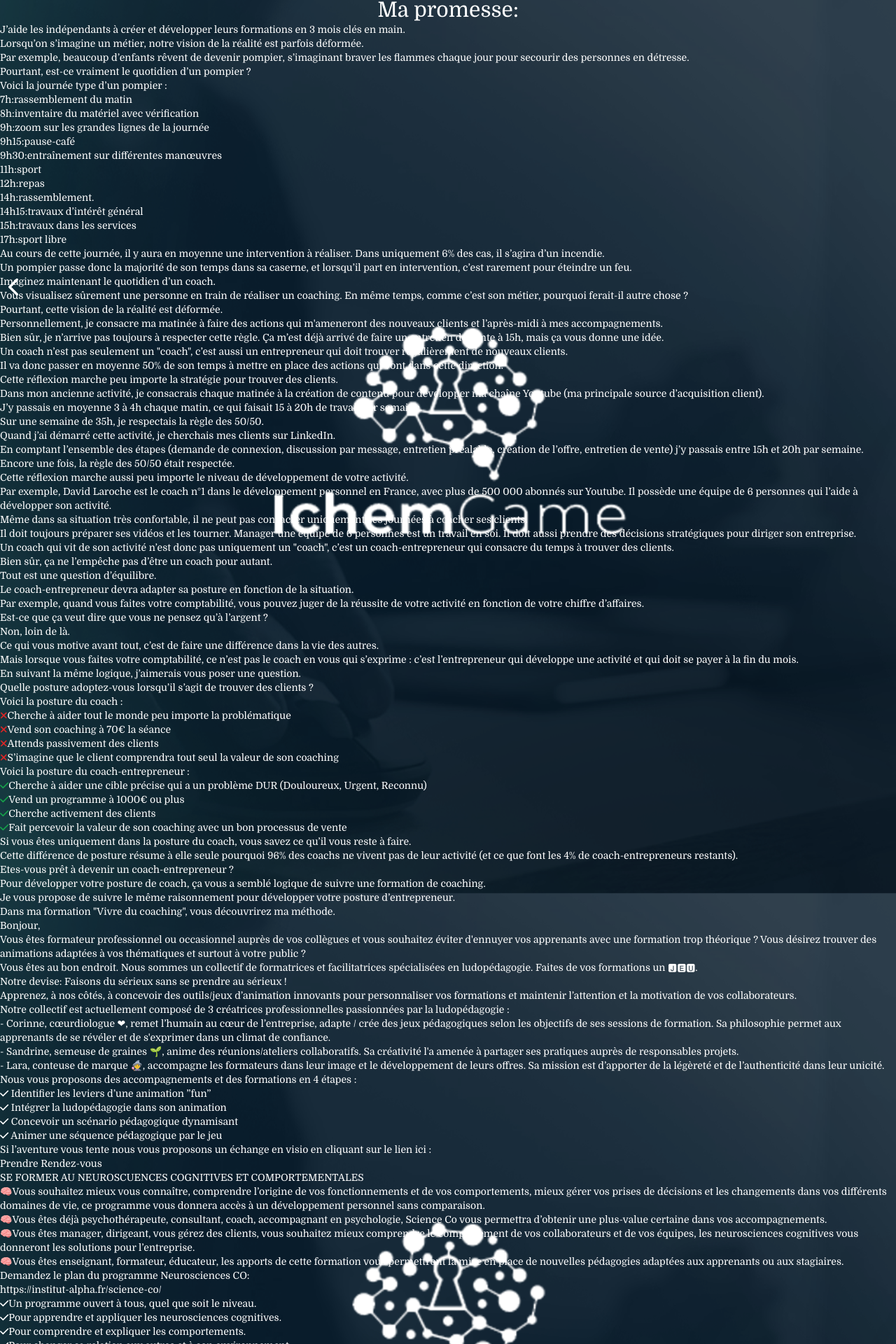
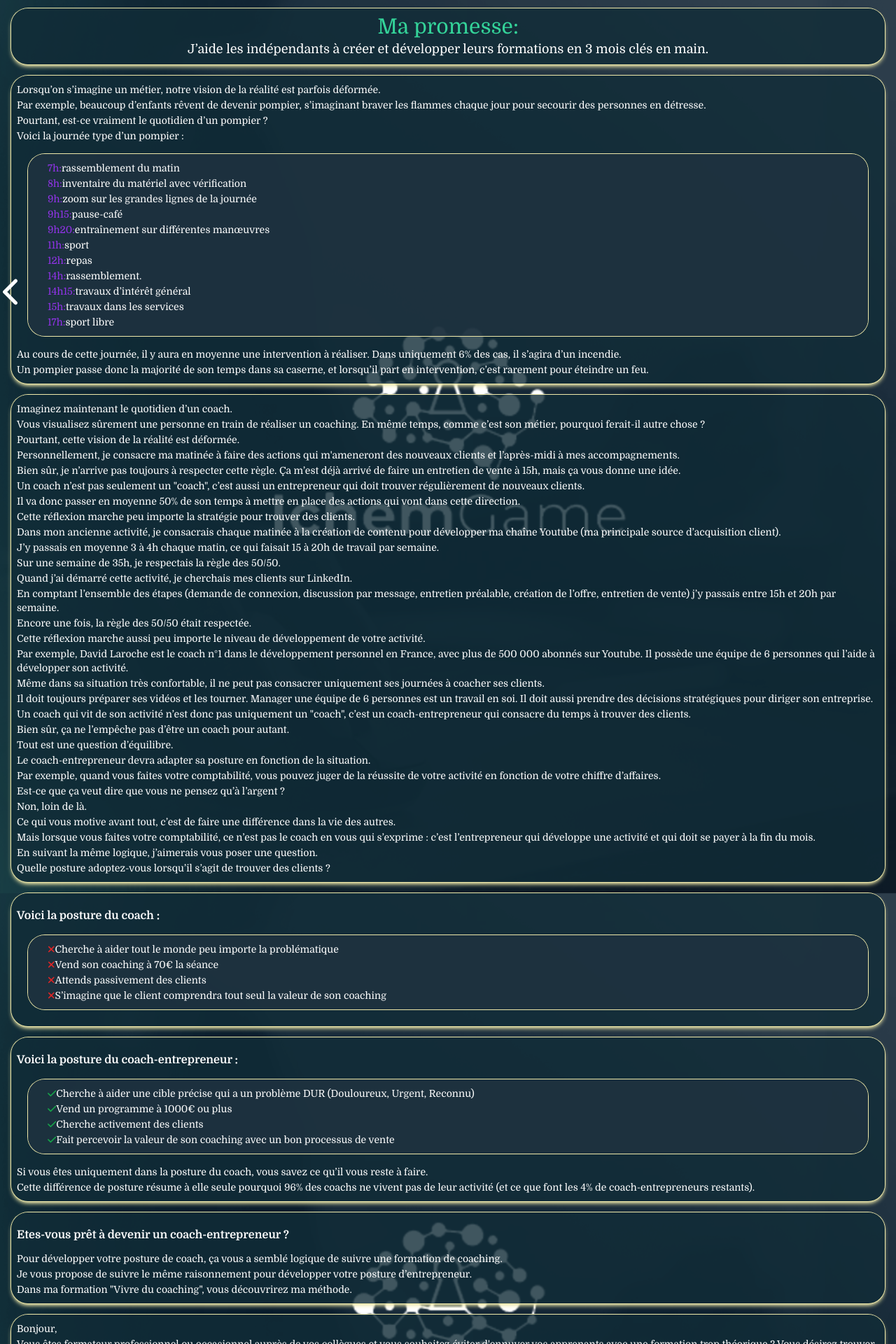
Before and after one commit to Hortleur/ichemGame, a Vue app: page /formation in a window 1280 px wide. Shown: the part 4-1924 px from the top of the page at 70% size. Built offline with nearby package versions, Linux system fonts and the light colour scheme.

Commit message:
mise en page page formation

```diff
--- a/src/views/Formation.vue
+++ b/src/views/Formation.vue
@@ -5,16 +5,24 @@
 <template>
   <main class="text-white text-sm">
     <router-link to="/">
-      <font-awesome-icon icon="chevron-left" size="2x" class="fixed left-3 top-1/2" />
+      <font-awesome-icon
+        icon="chevron-left"
+        size="3x"
+        class="fixed left-1 top-1/2 font-bold"
+      />
     </router-link>
-    <div class="text-sm">
-      <h1 class="text-3xl text-center">Ma promesse:</h1>
-      <p>
+    <div
+      class="bg-darkblue bg-opacity-80 m-4 p-2 ring-1 ring-yellowIg rounded-3xl text-center shadow-md shadow-yellowIg"
+    >
+      <h1 class="text-3xl text-emerald-400">Ma promesse:</h1>
+      <h2 class="text-lg">
         J’aide les indépendants à créer et développer leurs formations en 3 mois clés en
         main.
-      </p>
+      </h2>
     </div>
-    <div>
+    <div
+      class="text-sm bg-darkblue bg-opacity-80 m-4 p-2 ring-1 ring-yellowIg rounded-3xl shadow-md shadow-yellowIg"
+    >
       <p>
         Lorsqu’on s’imagine un métier, notre vision de la réalité est parfois déformée.
       </p>
@@ -24,18 +32,27 @@
       </p>
       <p>Pourtant, est-ce vraiment le quotidien d’un pompier ?</p>
       <p>Voici la journée type d’un pompier :</p>
-      <div>
-        <p><span>7h:</span>rassemblement du matin</p>
-        <p><span>8h:</span>inventaire du matériel avec vérification</p>
-        <p><span>9h:</span>zoom sur les grandes lignes de la journée</p>
-        <p><span>9h15:</span>pause-café</p>
-        <p><span>9h30:</span>entraînement sur différentes manœuvres</p>
-        <p><span>11h:</span>sport</p>
-        <p><span>12h:</span>repas</p>
-        <p><span>14h:</span>rassemblement.</p>
-        <p><span>14h15:</span>travaux d’intérêt général</p>
-        <p><span>15h:</span>travaux dans les services</p>
-        <p><span>17h:</span>sport libre</p>
+      <div
+        class="text-sm pl-7 bg-blueSecond bg-opacity-80 m-4 p-2 ring-1 ring-yellowIg rounded-3xl"
+      >
+        <p><span class="text-purple-600">7h:</span>rassemblement du matin</p>
+        <p>
+          <span class="text-purple-600">8h:</span>inventaire du matériel avec vérification
+        </p>
+        <p>
+          <span class="text-purple-600">9h:</span>zoom sur les grandes lignes de la
+          journée
+        </p>
+        <p><span class="text-purple-600">9h15:</span>pause-café</p>
+        <p>
+          <span class="text-purple-600">9h20:</span>entraînement sur différentes manœuvres
+        </p>
+        <p><span class="text-purple-600">11h:</span>sport</p>
+        <p><span class="text-purple-600">12h:</span>repas</p>
+        <p><span class="text-purple-600">14h:</span>rassemblement.</p>
+        <p><span class="text-purple-600">14h15:</span>travaux d’intérêt général</p>
+        <p><span class="text-purple-600">15h:</span>travaux dans les services</p>
+        <p><span class="text-purple-600">17h:</span>sport libre</p>
       </div>
       <p>
         Au cours de cette journée, il y aura en moyenne une intervention à réaliser. Dans
@@ -46,7 +63,9 @@
         en intervention, c’est rarement pour éteindre un feu.
       </p>
     </div>
-    <div>
+    <div
+      class="text-sm bg-darkblue bg-opacity-80 m-4 p-2 ring-1 ring-yellowIg rounded-3xl shadow-md shadow-yellowIg"
+    >
       <p>Imaginez maintenant le quotidien d’un coach.</p>
       <p>
         Vous visualisez sûrement une personne en train de réaliser un coaching. En même
@@ -129,9 +148,13 @@
       <p>En suivant la même logique, j’aimerais vous poser une question.</p>
       <p>Quelle posture adoptez-vous lorsqu’il s’agit de trouver des clients ?</p>
     </div>
-    <div>
-      <h3>Voici la posture du coach :</h3>
-      <div>
+    <div
+      class="text-sm bg-darkblue bg-opacity-80 m-4 p-2 ring-1 ring-yellowIg rounded-3xl shadow-md shadow-yellowIg"
+    >
+      <h2 class="font-bold text-base my-3">Voici la posture du coach :</h2>
+      <div
+        class="text-sm pl-7 bg-blueSecond bg-opacity-80 m-4 p-2 ring-1 ring-yellowIg rounded-3xl"
+      >
         <p>
           <font-awesome-icon icon="xmark" class="text-red-600" />Cherche à aider tout le
           monde peu importe la problématique
@@ -150,9 +173,13 @@
         </p>
       </div>
     </div>
-    <div>
-      <h3>Voici la posture du coach-entrepreneur :</h3>
-      <div>
+    <div
+      class="text-sm bg-darkblue bg-opacity-80 m-4 p-2 ring-1 ring-yellowIg rounded-3xl shadow-md shadow-yellowIg"
+    >
+      <h2 class="font-bold text-base my-3">Voici la posture du coach-entrepreneur :</h2>
+      <div
+        class="text-sm pl-7 bg-blueSecond bg-opacity-80 m-4 p-2 ring-1 ring-yellowIg rounded-3xl"
+      >
         <p>
           <font-awesome-icon icon="check" class="text-green-600" />Cherche à aider une
           cible précise qui a un problème DUR (Douloureux, Urgent, Reconnu)
@@ -179,8 +206,12 @@
         pas de leur activité (et ce que font les 4% de coach-entrepreneurs restants).
       </p>
     </div>
-    <div>
-      <h3>Etes-vous prêt à devenir un coach-entrepreneur ?</h3>
+    <div
+      class="text-sm bg-darkblue bg-opacity-80 m-4 p-2 ring-1 ring-yellowIg rounded-3xl shadow-md shadow-yellowIg"
+    >
+      <h2 class="font-bold text-base my-3">
+        Etes-vous prêt à devenir un coach-entrepreneur ?
+      </h2>
       <p>
         Pour développer votre posture de coach, ça vous a semblé logique de suivre une
         formation de coaching.
@@ -191,7 +222,9 @@
       </p>
       <p>Dans ma formation "Vivre du coaching", vous découvrirez ma méthode.</p>
     </div>
-    <div>
+    <div
+      class="text-sm bg-darkblue bg-opacity-80 m-4 p-2 ring-1 ring-yellowIg rounded-3xl shadow-md shadow-yellowIg"
+    >
       <p>Bonjour,</p>
       <p>
         Vous êtes formateur professionnel ou occasionnel auprès de vos collègues et vous
@@ -213,7 +246,9 @@
         Notre collectif est actuellement composé de 3 créatrices professionnelles
         passionnées par la ludopédagogie :
       </p>
-      <ul>
+      <ul
+        class="text-sm pl-7 bg-blueSecond bg-opacity-80 m-4 p-2 ring-1 ring-yellowIg rounded-3xl"
+      >
         <li>
           - Corinne, cœurdiologue ❤, remet l’humain au cœur de l’entreprise, adapte / crée
           des jeux pédagogiques selon les objectifs de ses sessions de formation. Sa
@@ -231,7 +266,9 @@
         </li>
       </ul>
       <p>Nous vous proposons des accompagnements et des formations en 4 étapes :</p>
-      <ul>
+      <ul
+        class="text-sm pl-7 bg-blueSecond bg-opacity-80 m-4 p-2 ring-1 ring-yellowIg rounded-3xl"
+      >
         <li>
           <font-awesome-icon icon="check" /> Identifier les leviers d’une animation ”fun”
         </li>
@@ -254,10 +291,16 @@
       </a>
     </div>
 
-    <div>
+    <div
+      class="text-sm bg-darkblue bg-opacity-80 m-4 p-2 ring-1 ring-yellowIg rounded-3xl shadow-md shadow-yellowIg"
+    >
       <div>
-        <h3>SE FORMER AU NEUROSCUENCES COGNITIVES ET COMPORTEMENTALES</h3>
-        <ul>
+        <h2 class="font-bold text-base my-3">
+          SE FORMER AU NEUROSCUENCES COGNITIVES ET COMPORTEMENTALES
+        </h2>
+        <ul
+          class="text-sm pl-7 bg-blueSecond bg-opacity-80 m-4 p-2 ring-1 ring-yellowIg rounded-3xl"
+        >
           <li>
             🧠Vous souhaitez mieux vous connaître, comprendre l’origine de vos
             fonctionnements et de vos comportements, mieux gérer vos prises de décisions
@@ -280,11 +323,15 @@
         </ul>
       </div>
       <div>
-        <h3>Demandez le plan du programme Neurosciences CO:</h3>
+        <h2 class="font-bold text-base my-3">
+          Demandez le plan du programme Neurosciences CO:
+        </h2>
         <a href="https://institut-alpha.fr/science-co/"
           >https://institut-alpha.fr/science-co/</a
         >
-        <ul>
+        <ul
+          class="text-sm pl-7 bg-blueSecond bg-opacity-80 m-4 p-2 ring-1 ring-yellowIg rounded-3xl"
+        >
           <li>
             <font-awesome-icon icon="check" />Un programme ouvert à tous, quel que soit le
             niveau.
@@ -312,7 +359,9 @@
           Savez-vous pourquoi la plupart des coachs, consultants et freelances abandonnent
           leur idée de formation en ligne ?
         </p>
-        <ul>
+        <ul
+          class="text-sm pl-7 bg-blueSecond bg-opacity-80 m-4 p-2 ring-1 ring-yellowIg rounded-3xl"
+        >
           <li>
             👎 Ils se lancent dans une formation très dense, avec de nombreux modules,
             vidéos, PDF interactifs… qui prendra des semaines, voire des mois à créer.
@@ -355,7 +404,9 @@
           Je vous invite à accéder à la première partie de cette formation gratuitement.
         </p>
         <p>Dans cette 1re partie, vous découvrirez :</p>
-        <ul>
+        <ul
+          class="text-sm pl-7 bg-blueSecond bg-opacity-80 m-4 p-2 ring-1 ring-yellowIg rounded-3xl"
+        >
           <li>
             ✅ Les 3 étapes clés de la création d’un mini atelier pour organiser votre
             atelier en direct une seule fois, puis continuer à le vendre toute l'année.
@@ -395,7 +446,9 @@
           formées en 2021 en distanciel.
         </p>
         <p>Voilà leurs réponses :</p>
-        <ul>
+        <ul
+          class="text-sm pl-7 bg-blueSecond bg-opacity-80 m-4 p-2 ring-1 ring-yellowIg rounded-3xl"
+        >
           <li>🚩 La formation en ligne est ennuyeuse</li>
           <li>🚩 Les apprenants ont des problèmes techniques</li>
           <li>🚩 Les apprenants n’ont pas le temps de suivre la formation</li>
@@ -405,7 +458,9 @@
           <li>🚩 Le cours en ligne n’a aucun impact sur votre organisation</li>
         </ul>
         <p>Le confinement a chamboulé nos quotidiens :</p>
-        <ul>
+        <ul
+          class="text-sm pl-7 bg-blueSecond bg-opacity-80 m-4 p-2 ring-1 ring-yellowIg rounded-3xl"
+        >
           <li>➕de télétravail</li>
           <li>➖de présentiel</li>
         </ul>
@@ -415,7 +470,9 @@
           s’adapter à la va-vite…
         </p>
         <p>Et au final, ces formations ont suscité de la déception…</p>
-        <ul>
+        <ul
+          class="text-sm pl-7 bg-blueSecond bg-opacity-80 m-4 p-2 ring-1 ring-yellowIg rounded-3xl"
+        >
           <li>🚫Des visioconférences soporifiques</li>
           <li>🚫Des apprenants passifs</li>
           <li>🚫Des taux d’abandon importants</li>
@@ -427,7 +484,9 @@
           nouvelles contraintes et ses nouveaux usages.
         </p>
         <p>La solution : se former à l’ère du digital</p>
-        <ul>
+        <ul
+          class="text-sm pl-7 bg-blueSecond bg-opacity-80 m-4 p-2 ring-1 ring-yellowIg rounded-3xl"
+        >
           <li>❔Comment adapter sa pédagogie ?</li>
           <li>❔Comment et quels outils utiliser ?</li>
           <li>❔Comment créer de la présence à distance ?</li>
@@ -438,7 +497,9 @@
           innovants.
         </p>
         <p>Les 3 points forts de ce programme :</p>
-        <ul>
+        <ul
+          class="text-sm pl-7 bg-blueSecond bg-opacity-80 m-4 p-2 ring-1 ring-yellowIg rounded-3xl"
+        >
           <li>
             📲 DU MICROLEARNING : un format court, percutant, adapté à l’apprentissage et
             à la mémorisation.
@@ -457,7 +518,9 @@
           rythme et selon vos disponibilités, où que vous soyez, via votre ordinateur ou
           directement sur notre application mobile.
         </p>
-        <ul>
+        <ul
+          class="text-sm pl-7 bg-blueSecond bg-opacity-80 m-4 p-2 ring-1 ring-yellowIg rounded-3xl"
+        >
           <li>✅Vous apprendrez comment structurer une formation à distance</li>
           <li>
             ✅Vous apprendrez à l’animer et la rendre interactive avec la gamification
@@ -479,3 +542,10 @@
     </div>
   </main>
 </template>
+
+<style>
+p {
+  margin-top: 2px;
+  margin-bottom: 2px;
+}
+</style>
```
